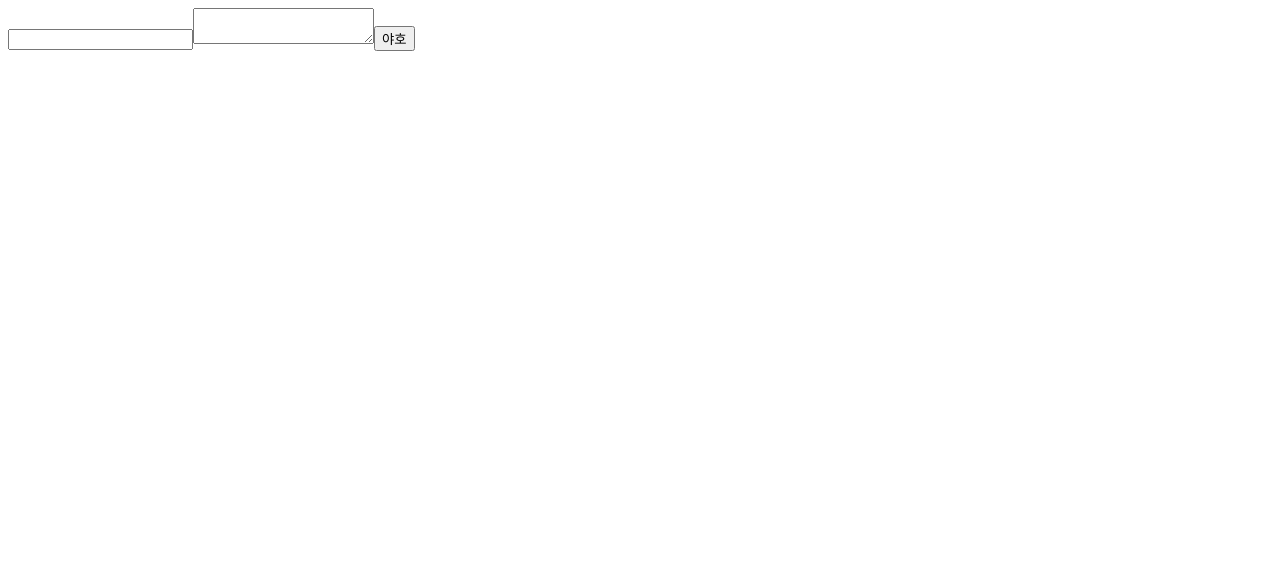
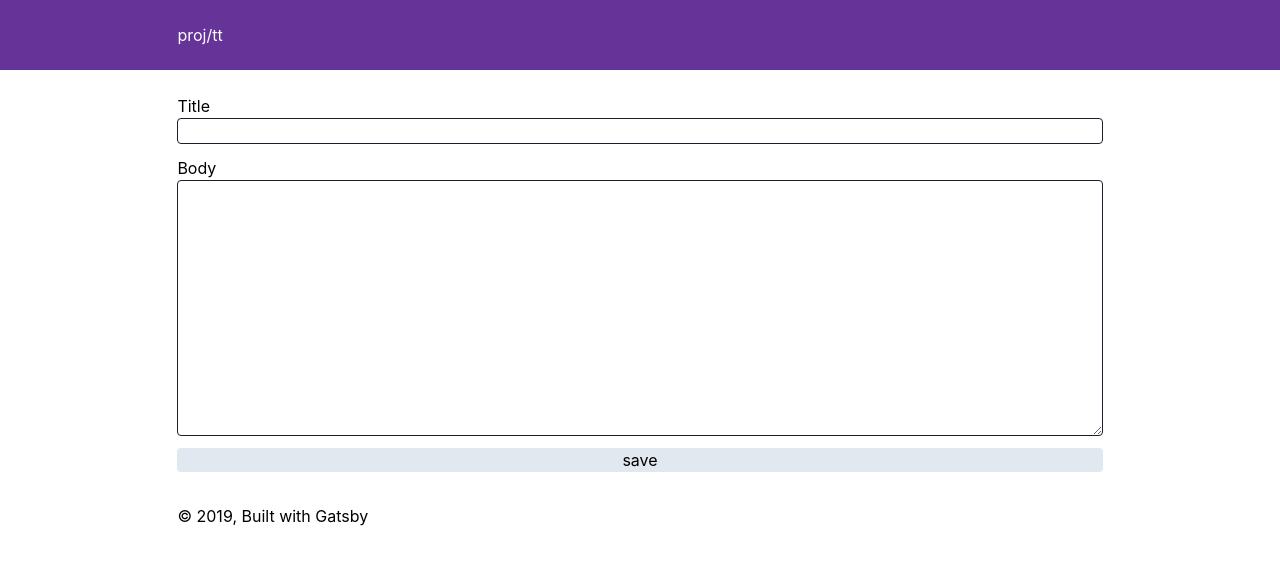
Before and after one commit to AwayDay/translation-tool, a Gatsby site: page /new in a window 1280 px wide. Built offline with nearby package versions, Linux system fonts and the light colour scheme; Gatsby itself is replaced by a stand-in of ours.

Commit message:
add minimum ui for new page

```diff
--- a/src/pages/new.tsx
+++ b/src/pages/new.tsx
@@ -1,6 +1,7 @@
 import React, { useState } from 'react';
 import { Article } from '../types/ArticleTypes';
 import { generateArticle, saveArticle } from '../services/ArticleService';
+import Layout from '../components/layout';
 
 const processInput = (title: string, body: string): Article | null => {
   if (!title || !body) {
@@ -23,11 +24,33 @@ const NewPage: React.FunctionComponent = () => {
   const [title, setTitle] = useState('');
   const [body, setBody] = useState('');
   return (
-    <>
-      <input type="text" onChange={e => setTitle(e.target.value)} />
-      <textarea onChange={e => setBody(e.target.value)} />
-      <button onClick={e => save(title, body)}>야호</button>
-    </>
+    <Layout>
+      <main className="my-5">
+        <form className="flex flex-col">
+          <label>
+            Title
+            <input
+              type="text"
+              className="block w-full border border-solid border-gray-900 rounded mb-3"
+              onChange={e => setTitle(e.target.value)}
+            />
+          </label>
+          <label>
+            Body
+            <textarea
+              className="block w-full h-64 border border-solid border-gray-900 rounded mb-3"
+              onChange={e => setBody(e.target.value)}
+            />
+          </label>
+          <button
+            className="bg-gray-300 rounded mb-3"
+            onClick={e => save(title, body)}
+          >
+            save
+          </button>
+        </form>
+      </main>
+    </Layout>
   );
 };
 
```
